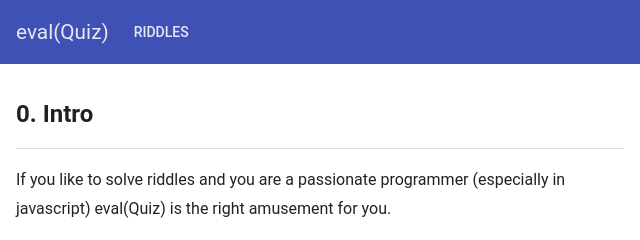
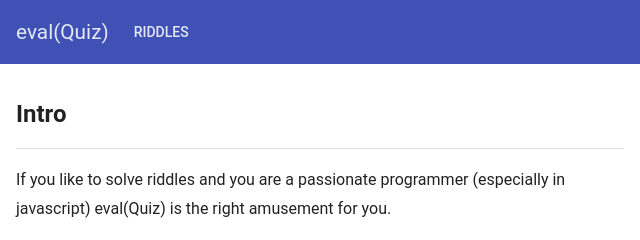
Before and after one commit to furti/evalquiz, a plain HTML site: page index.html in a window 1280 px wide. Shown: the top 240 px of the page, 0-640 px from the left. Drawn offline with Linux system fonts and the light colour scheme.

Commit message:
removed level id

```diff
--- a/templates/riddle.html
+++ b/templates/riddle.html
@@ -4,7 +4,7 @@
 </md-content>
 <!--Riddle Description-->
 <md-content class="md-padding" flex="50">
-    <h2>{{riddleCtrl.riddle.level}}. {{riddleCtrl.riddle.title}}</h2>
+    <h2>{{riddleCtrl.riddle.title}}</h2>
     <md-divider></md-divider>
 
     <div btf-markdown="riddleCtrl.riddle.description"></div>
```
